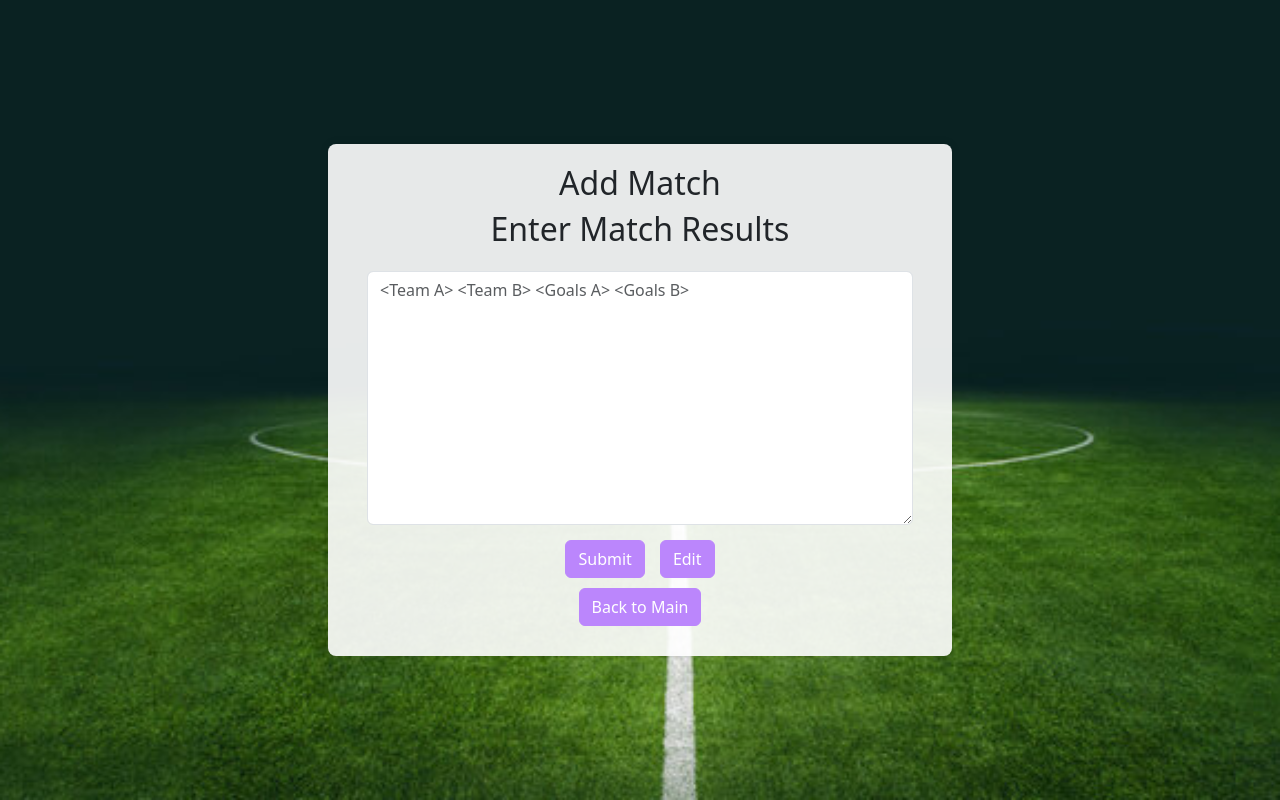
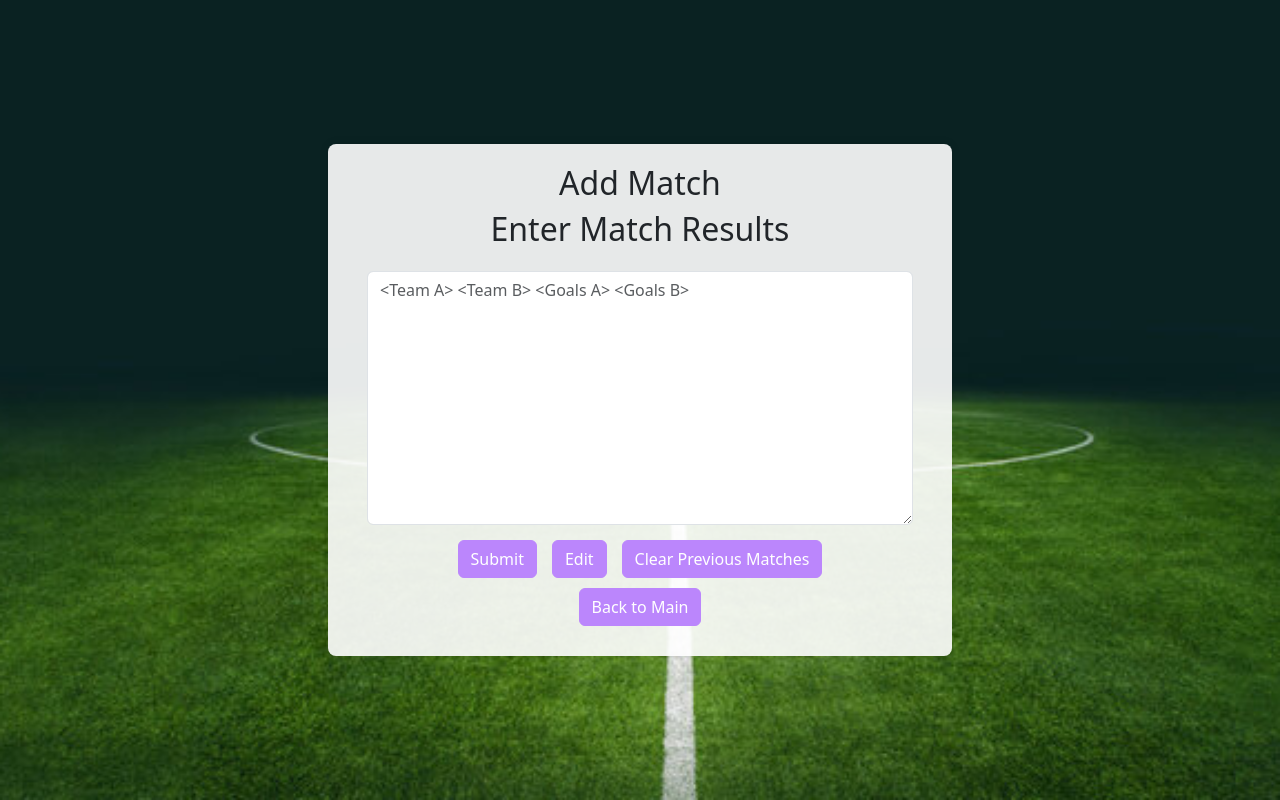
Before and after one commit to SSzeWen/SoccerChamp, a React (Create React App) app in the folder football-championship-frontend/: page /add-match in a window 1280 px wide. Built offline with nearby package versions, Linux system fonts and the light colour scheme.

Commit message:
Add Match Clear Data

```diff
--- a/football-championship-frontend/src/MatchInput.js
+++ b/football-championship-frontend/src/MatchInput.js
@@ -89,6 +89,7 @@ const submitEditedatchesToBackend = (matches) => {
     })
     .then((data) => {
       setSuccess('Matches successfully edited!');
+      setError('');
       onMatchesChange(data);
     })
     .catch((error) => {
@@ -97,6 +98,30 @@ const submitEditedatchesToBackend = (matches) => {
     });
 }
 
+const clearAllMatches = () => {
+  fetch('http://localhost:8080/api/clearMatches', {
+    method: 'POST',
+    headers: {
+      'Content-Type': 'application/json',
+    },
+  })
+    .then((response) => {
+      if (!response.ok) {
+        throw new Error('Network response was not ok');
+      }
+      return response;
+    })
+    .then((data) => {
+      console.log(data);
+      setSuccess('All matches successfully cleared!');
+      setError('');
+      onMatchesChange(data);
+    })
+    .catch((error) => {
+      console.error('Error:', error);
+      setError('Failed to clear matches.');
+    });
+};
 
 
   const handleSubmit = (isEdit) => {
@@ -133,13 +158,15 @@ const submitEditedatchesToBackend = (matches) => {
         />
         </Form.Group>
         <div className="d-flex justify-content-center">
-          <Button variant="primary" onClick={() => handleSubmit(false)} className="mr-2">
+          <Button variant="primary" onClick={() => handleSubmit(false)}>
             Submit
           </Button>
           <div style={{ width: '15px' }}></div>
           <Button variant="primary" onClick={() => handleSubmit(true)}>
             Edit
           </Button>
+          <div style={{ width: '15px' }}></div>
+          <Button variant="primary" onClick={clearAllMatches}>Clear Previous Matches</Button>
         </div>
         </Form>
         </Container>
```
Also changed, not shown: 1 other file (tests, documents, lock files or other folders).
